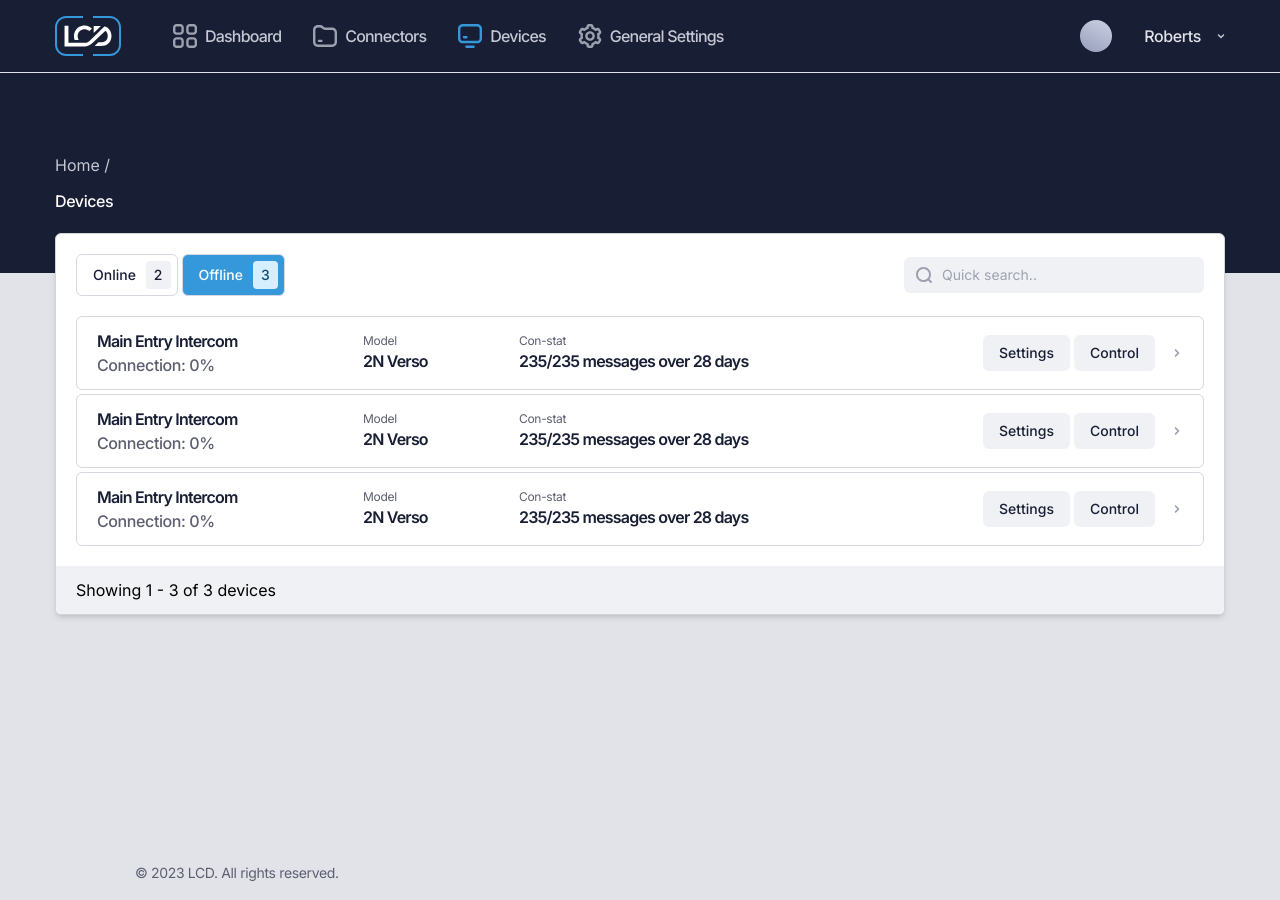
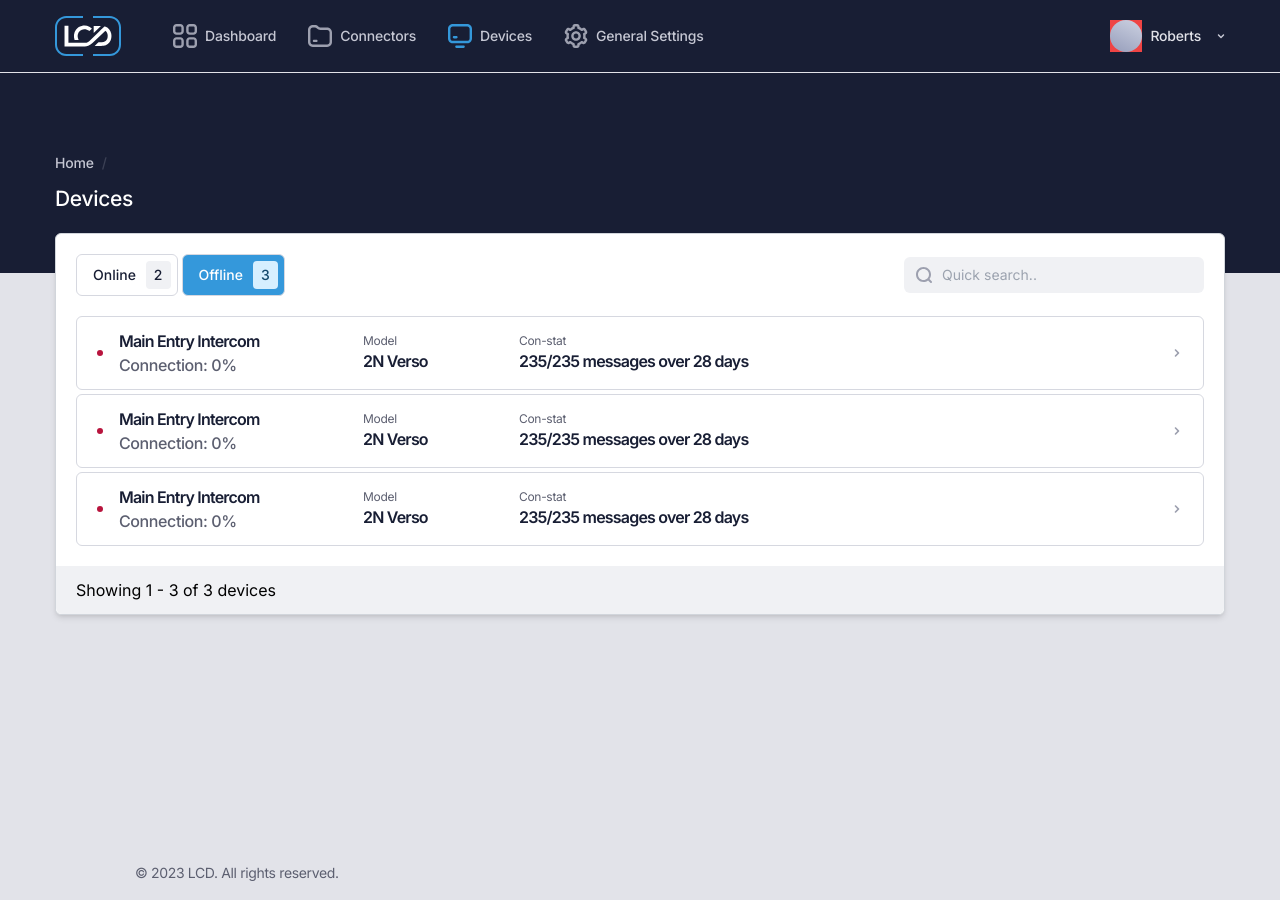
Before and after one commit to kachers/DeviceMonitoring, a Next.js app in the folder device_monitoring_front_end/: page / in a window 1280 px wide. Shown: the top 900 px of the page. Built offline with nearby package versions, Linux system fonts and the light colour scheme.

Commit message:
button effects added

```diff
--- a/device_monitoring_front_end/app/page.tsx
+++ b/device_monitoring_front_end/app/page.tsx
@@ -7,9 +7,12 @@ export default function Home() {
   <div className='flex flex-col pb-44 w-screen h-[900px] bg-neutral-300 relative'>
    <div className='flex flex-col items-center gap-20 pb-5 bg-neutral-800'>
     <Navbar />
-    <div className='flex flex-col items-center items-start gap-3 flex-1 w-[1170px]'>
-      <p className='self-stretch text-neutral-500 gap-2'>Home /</p>
-      <p className='self-stretch text-neutral-100 font-inter text-21 font-medium leading-28 tracking-tight'>
+    <div className='flex flex-col items-start gap-3 flex-1 w-[1170px]'>
+      <div className='flex items-start gap-2'>
+        <p className='font-inter text-sm font-medium text-neutral-500 tracking-[-0.205px]'>Home</p>
+        <p className='font-inter text-sm font-medium text-neutral-500 tracking-[-0.205px] opacity-[0.2]'>/</p>
+      </div>
+      <p className='self-stretch text-neutral-100 font-inter text-[21px]/[28px] font-medium tracking-[-0.3px]'>
               Devices
       </p>
     </div>
--- a/device_monitoring_front_end/components/devicesTable/device.tsx
+++ b/device_monitoring_front_end/components/devicesTable/device.tsx
@@ -2,9 +2,10 @@ import Image from 'next/image';
 
 const Device: React.FC = () => {
     return (
-      <div className= 'flex pt-3 pr-2 pb-3 pl-5 items-center gap-4 self-stretch rounded-md border border-neutral-400 bg-neutral-100'>
+      <div className= 'group flex pt-3 pr-2 pb-3 pl-5 items-center gap-4 self-stretch rounded-md border border-neutral-400 bg-neutral-100'>
          <div className='flex items-center gap-4 flex-1'>
             <div className='flex max-w-[250px] items-center gap-4 flex-1'>
+            <Image src="/status.svg" alt="Status" width={6} height={6}/>
               <div className='flex flex-col items-start flex-1'>
                 <p className="self-stretch font-Inter text-base font-semibold leading-6 tracking-tighter text-neutral-800">
                   Main Entry Intercom
@@ -24,11 +25,11 @@ const Device: React.FC = () => {
          </div>
          <div className='flex items-start gap-1'>
           <button className='flex px-4 py-2 justify-center items-center gap-2 rounded-md bg-neutral-200
-          font-inter font-medium text-[14px]/[20px] text-neutral-800'>
+          font-inter font-medium text-[14px]/[20px] text-neutral-800 opacity-0 group-hover:opacity-100 transition-opacity'>
               Settings
           </button>
           <button className='flex px-4 py-2 justify-center items-center gap-2 rounded-md bg-neutral-200
-          font-inter font-medium text-[14px]/[20px] text-neutral-800'>
+          font-inter font-medium text-[14px]/[20px] text-neutral-800 opacity-0 group-hover:opacity-100 transition-opacity'>
               Control
           </button>
           <button className='flex justify-center items-center w-[36px] h-[36px] rounded-md bg-neutral-100'>
--- a/device_monitoring_front_end/components/navbar/link.tsx
+++ b/device_monitoring_front_end/components/navbar/link.tsx
@@ -8,12 +8,12 @@ interface LinkProps {
 
 const Link: React.FC<LinkProps> = ({ icon,href, text }) => {
   return (
-    <div className='flex items-center w-auto h-[24px] gap-2'>
+    <a href={href} className='flex items-center gap-2 w-auto h-[24px]
+      font-inter text-[14px]/[22px] font-medium tracking-[-0.205px] text-left text-neutral-500
+      hover:text-neutral-100'>
       <Image src={icon} alt="icon" width={24} height={24} />
-      <a href={href} className='font-inter text-base font-medium leading-22 tracking-tighter text-left text-neutral-500'>
       {text}
-      </a>
-    </div>
+    </a>
   );
 };
 
--- a/device_monitoring_front_end/components/navbar/userinfo.tsx
+++ b/device_monitoring_front_end/components/navbar/userinfo.tsx
@@ -7,10 +7,16 @@ interface LinkProps {
 const Userinfo: React.FC<LinkProps> = ({ name,avatar }) => {
 
   return (
-    <div className='flex justify-end items-center gap-8 absolute top-[4px] right-0'>
-      <Image src={avatar} alt="Avatar" width={32} height={32}/>
+    <div className='flex justify-end items-center gap-2 absolute top-1 right-0'>
+      <div className='w-8 h-8 bg-red-500 relative'>
+        <p className='absolute w-[22px] text-neutral-300 font-inter text-sm font-semi-bold leading-22 text-neutral-800 tracking-[-0.205px] z-10'>
+
+        </p>
+        <Image src={avatar} alt="Avatar" width={32} height={32}/>
+      </div>
+
       <div className='flex justify-end items-center gap-4'>
-      <p className='text-neutral-300 font-inter text-14 font-medium leading-22 tracking-tight'>{name}</p>
+      <p className='text-neutral-300 font-inter text-sm font-medium leading-22 tracking-[-0.205px]'>{name}</p>
       <Image src="/chevronDown.svg" alt="Avatar" width={8} height={6}/>
       </div>
     </div>
```
